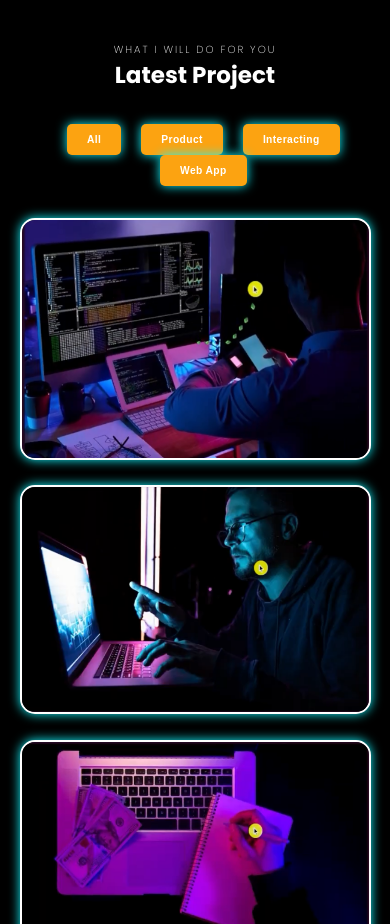
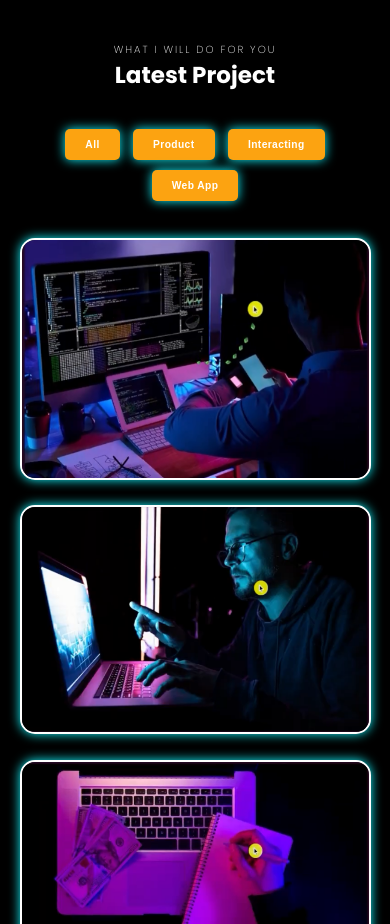
Before and after one commit to DanishAbdulGhaffar/My-Personal-Portfolio, a plain HTML site: page index.html in a window 390 px wide. Shown: the part 3660-4584 px from the top of the page. Drawn offline with nearby package versions, Linux system fonts and the light colour scheme.

Commit message:
some button setting

```diff
--- a/assets/css/style.css
+++ b/assets/css/style.css
@@ -1068,6 +1068,11 @@ footer a i {
 
 
 
+@media (max-width:520px) {
+.fillter-buttons .button {
+    margin: 5px;
+}
+}
 @media (max-width:420px) {
     html {
         font-size: 80%;
```
